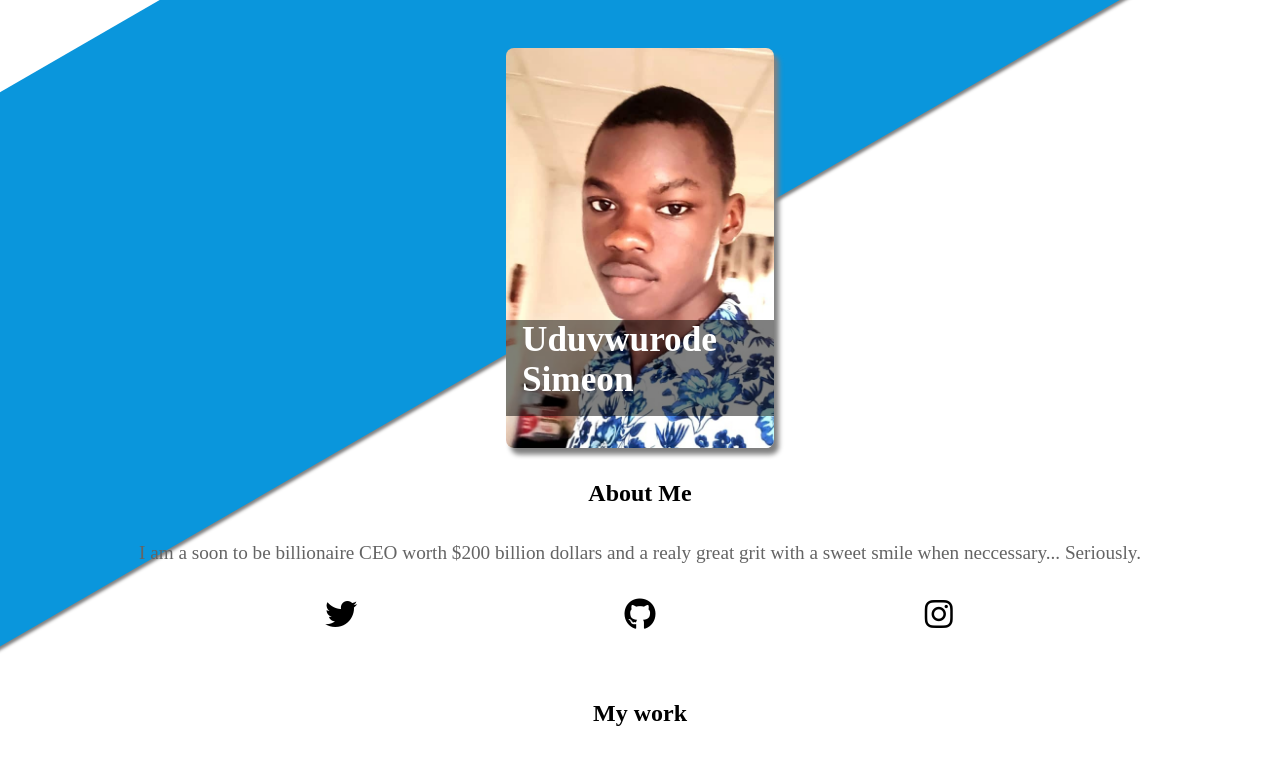
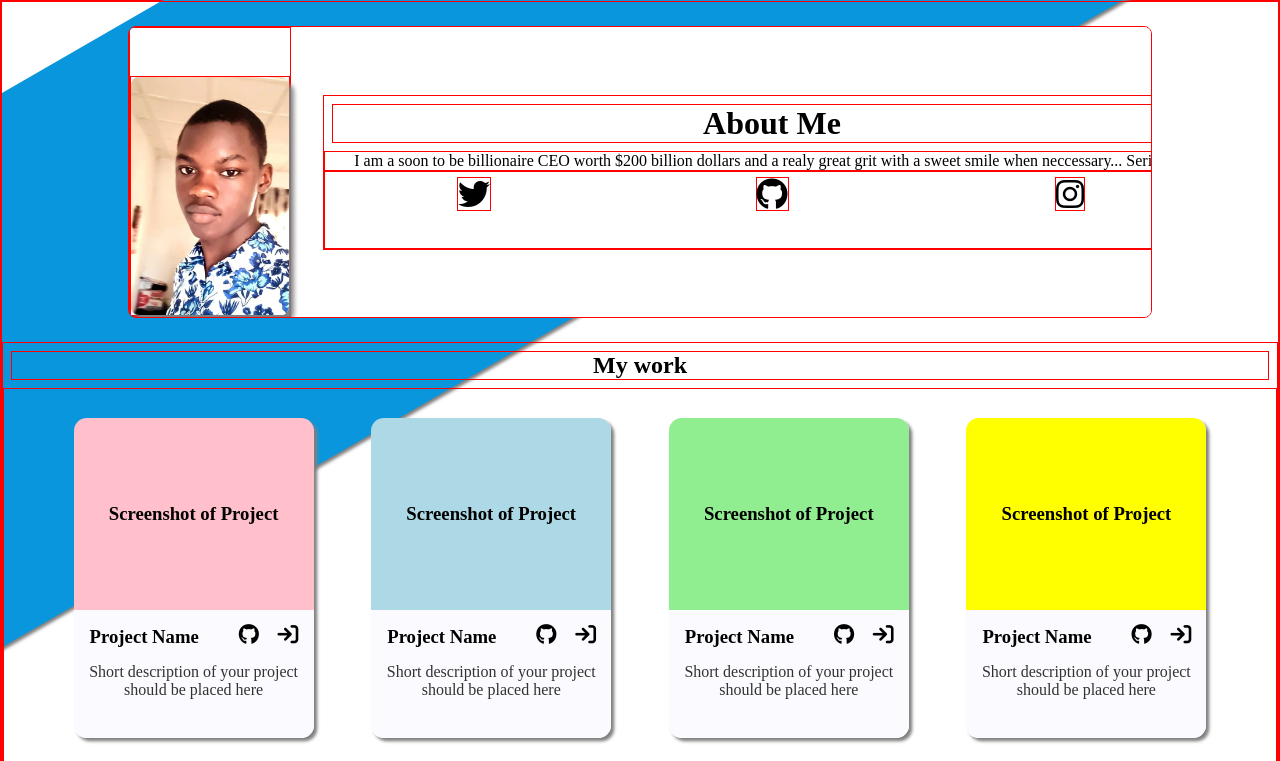
Before and after one commit to simeon-dev1/homepage, a plain HTML site: page index.html in a window 1280 px wide. Shown: the top 761 px of the page. Drawn offline with Linux system fonts and the light colour scheme; a script that the page names is missing.

Commit message:
man, for ai

```diff
--- a/index.html
+++ b/index.html
@@ -2,17 +2,18 @@
 <html lang="en">
   <head>
     <meta charset="UTF-8" />
-    <meta name="viewport" content="width=device-width, initial-scale=1.0" />
+    <meta name="viewport" content="width=500px, initial-scale=1.0" />
     <title>Homepage Attempt</title>
     <link rel="stylesheet" href="https://cdnjs.cloudflare.com/ajax/libs/font-awesome/6.0.0-beta3/css/all.min.css">
     <script src="https://cdn.jsdelivr.net/npm/eruda"></script>
     <script>
       eruda.init();
     </script>
-    <link rel="stylesheet" href="styles.css?v=2" />
+    <link rel="stylesheet" href="styles.css?v=4" />
     <script src="index.js?v=5" defer></script>
   </head>
   <body>
+<div class="about">
     <header>
       <div class="hero-photo">
         <img src="./images/me3.jpg" alt="My photo">
@@ -21,7 +22,7 @@
         </div>
       </div>
     </header>
-    <section class="about">
+<div class="about-card">
       <h1>About Me</h1>
       <p>
         I am a soon to be billionaire CEO worth $200 billion dollars and a realy great grit with a
@@ -32,7 +33,8 @@
         <button><i class="fa-brands fa-github"></i></button>
         <button><i class="fa-brands fa-instagram"></i></button>
       </div>
-    </section>
+  </div>
+    </div>
     <section class="work-card-div">
       <h1>My work</h1>
       <div class="work-cards">
--- a/styles.css
+++ b/styles.css
@@ -16,6 +16,12 @@
   display: flex;
   flex-direction: column;
   margin: 0;
+}
+
+@media (min-width: 900px) {
+	* {
+		border: 1px solid blue;
+	}
 }
 
 body::before {
@@ -48,9 +54,14 @@
   border: none;
 }
 
+.hero {
+	display: flex;
+	flex-direction: column;
+	background-color: red;
+}
+
 .hero-photo {
-  max-width: 18rem;
-  min-width: 16rem;
+  width: 18rem;
   align-self: center;
   margin-top: 3rem;
   height: 25rem;
@@ -76,16 +87,17 @@
 }
 
 .about {
-  color: black;
+  border-radius: 0.5rem;
   display: flex;
   flex-direction: column;
   align-items: center;
   margin: 1.5rem;
+  gap: 2rem;
   & > p {
     color: rgb(100, 100, 100);
     line-height: 1.8rem;
     font-size: 1.2rem;
-    margin: 1.5rem 0.5rem;
+    margin: 0rem 0.5rem;
   }
 }
 
@@ -199,3 +211,25 @@
   	transform: translate(-50%, -50%);
   }
 }
+
+@media (min-width: 500px) {
+	* {
+		border: 1px solid red;
+	}
+
+	.about {
+		background-color: white;
+		flex-direction: row;
+		width: 80vw;
+		overflow: auto;
+		& .hero-photo {
+			width: 10rem;
+			height: 15rem;
+		}
+
+		img {
+			float: left;
+			border: 7rem;
+		}
+	}
+}
```
